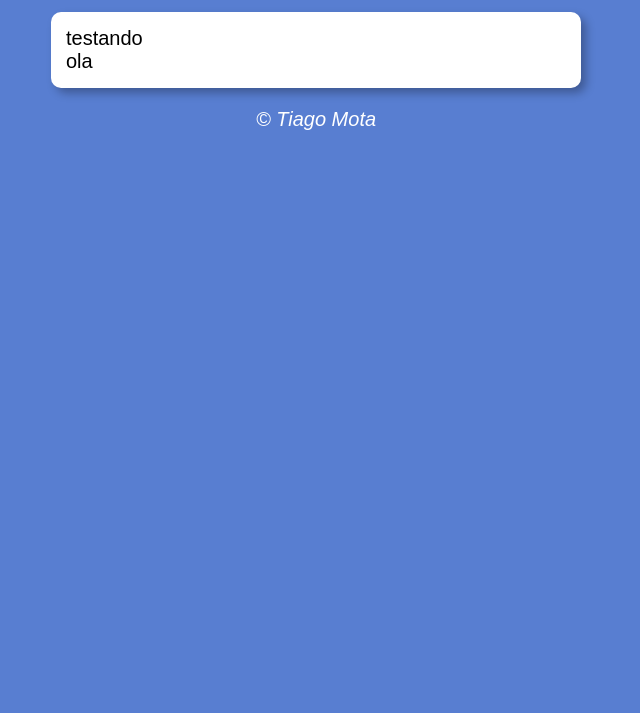
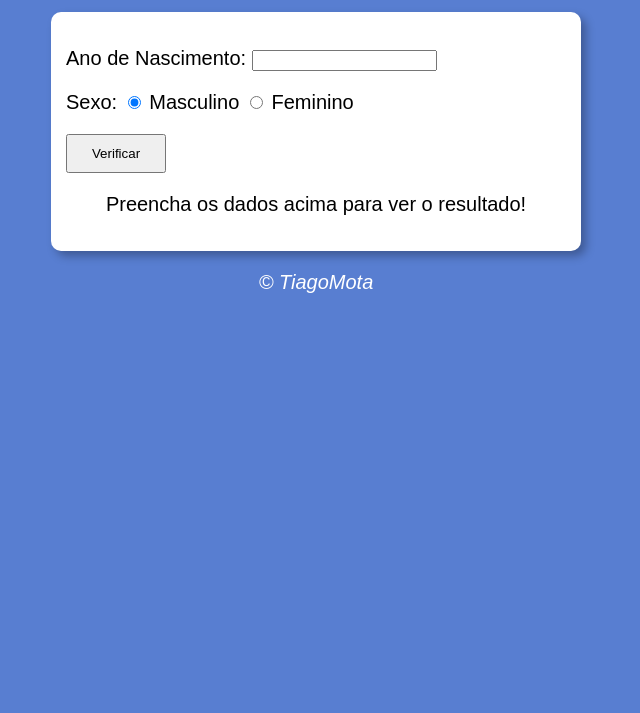
Before and after one commit to TiagoSM0203/JavaScript, a plain HTML site: page Desafio/ex012/index.html in a window 1280 px wide. Shown: the part 87-800 px from the top of the page, without its empty margins (324-964 px from the left). Drawn offline with Linux system fonts and the light colour scheme.

Commit message:
exercicio de idade JS

```diff
--- a/Desafio/ex012/index.html
+++ b/Desafio/ex012/index.html
@@ -4,22 +4,33 @@
     <meta charset="UTF-8">
     <meta name="viewport" content="width=device-width, initial-scale=1.0">
     <link rel="stylesheet" href="style.css">
-    <title>Exercicio JS</title>
+    <title>Verificador de idade</title>
 </head>
 <body>
     <header>
-        <h1>Hora do dia</h1>
+        <h1>Verificador de idade</h1>
     </header>
     <section>
         <div>
-            testando
+            <p>Ano de Nascimento:
+                <input type="number" name="txtano" id="txtano">
+            </p>
+            <p>
+                Sexo: <input type="radio" name="radsex" id="mas" checked>
+                <label for="mas">Masculino</label>
+                <input type="radio" name="radsex" id="fem">
+                <label for="fem">Feminino</label>
+            </p>
+            <p>
+                <input id="botao" type="button" value="Verificar" onclick="verificar()">
+            </p>
         </div>
-        <div>
-            ola
+        <div id="res">
+            <p>Preencha os dados acima para ver o resultado!</p>
         </div>
     </section>
     <footer>
-        <p>&copy; Tiago Mota</p>
+        <p>&copy; TiagoMota</p>
     </footer>
 
     <script src="script.js"></script>
--- a/Desafio/ex012/script.js
+++ b/Desafio/ex012/script.js
@@ -0,0 +1,51 @@
+function verificar() {
+    var data = new Date()
+    var ano = data.getFullYear()
+    var fano = document.getElementById('txtano')
+    var res = document.querySelector('div#res')
+
+    if (fano.value.length == 0 || Number(fano.value) > ano) {
+        alert('[ERRO] Verifique os dados e tente novamente!')
+    } else {
+        var fsex = document.getElementsByName('radsex')
+        var idade = ano - Number(fano.value)
+        var genero = ''
+        var img = document.createElement('img')
+        img.setAttribute('id', 'foto')
+        if (fsex[0].checked) {
+            genero = 'Homem'
+            if (idade >= 0 && idade < 10) {
+                //crianca
+                img.setAttribute('src', 'img/crianca-m.png')
+            } else if (idade < 21) {
+                //jevem
+                img.setAttribute('src', 'img/jovem-m.png')
+            } else if (idade < 51) {
+                //adulto
+                img.setAttribute('src', 'img/homem-m.png')
+            } else {
+                //idoso
+                img.setAttribute('src', 'img/idoso-m.png')
+            }
+        } else if (fsex[1].checked) {
+            genero = 'Mulher'
+            if (idade >= 0 && idade < 10) {
+                //crianca
+                img.setAttribute('src', 'img/crianca-f.png')
+            } else if (idade < 21) {
+                //jevem
+                img.setAttribute('src', 'img/jovem-f.png')
+            } else if (idade < 51) {
+                //adulto
+                img.setAttribute('src', 'img/mulher-f.png')
+            } else {
+                //idoso
+                img.setAttribute('src', 'img/idosa-f.png')
+            }
+        }
+        res.style.textAlign = 'center'
+        res.innerHTML = `Detectamos ${genero} com ${idade} anos!`
+        res.appendChild(img)
+
+    }
+}
--- a/Desafio/ex012/style.css
+++ b/Desafio/ex012/style.css
@@ -19,6 +19,16 @@ section {
     box-shadow: 5px 5px 10px rgba(0, 0, 0, 0.295);
 }
 
+#res p {
+    text-align: center;
+}
+
+#botao {
+    padding: 10px;
+    width: 100px;
+    cursor: pointer;
+}
+
 footer {
     color: white;
     text-align: center;
```
Also changed, not shown: Desafio/ex012/img/crianca-f.png (added), Desafio/ex012/img/crianca-m.png (added), Desafio/ex012/img/homem-m.png (added), Desafio/ex012/img/idosa-f.png (added), Desafio/ex012/img/idoso-m.png (added), Desafio/ex012/img/jovem-f.png (added), Desafio/ex012/img/jovem-m.png (added), Desafio/ex012/img/mulher-f.png (added).
